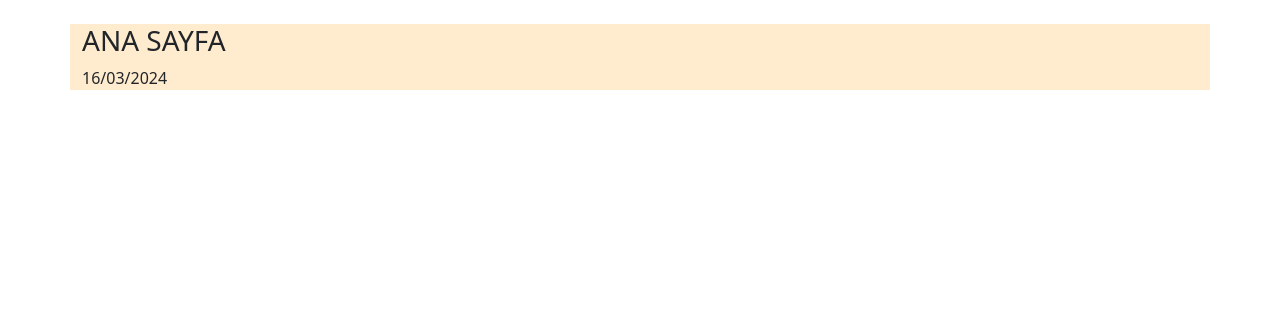
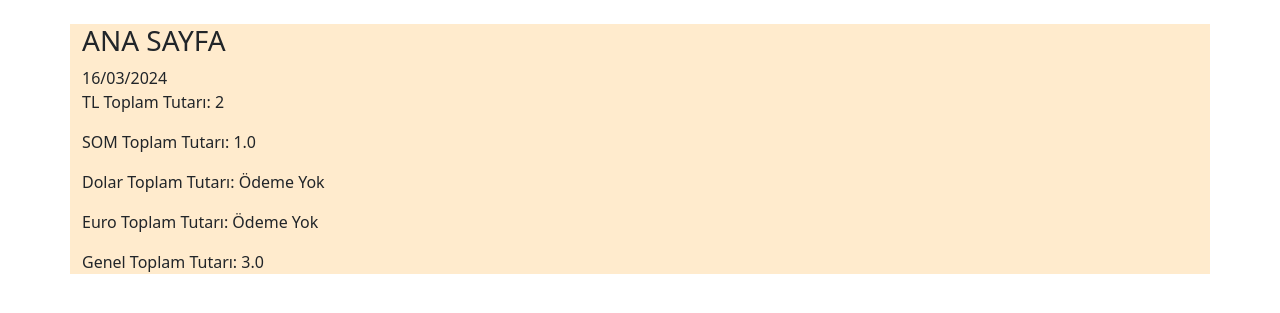
Before and after one commit to Yuziba/muhasebe03, a Django app: page / in a window 1280 px wide. Shown: the part 56-369 px from the top of the page. Run offline with Django 4.2, Linux system fonts and the light colour scheme; data comes from the database, SQL or seed files in the repository; both versions use the stored data as it was after the commit; some libraries are stand-ins or nearby versions.

Commit message:
anasayfada para birimlerine gore tutarlr gosterildi

```diff
--- a/muhapp/templates/muhapp/main.html
+++ b/muhapp/templates/muhapp/main.html
@@ -9,7 +9,30 @@
         <!-- deneme  -->
         {{bugunun_tarihi|date:'d/m/Y'}}
 
+        {% if tl_toplam_tutar %}
+        <p>TL Toplam Tutarı: {{ tl_toplam_tutar }}</p>
+    {% else %}
+        <p>TL Toplam Tutarı: Ödeme Yok</p>
+    {% endif %}
 
+    {% if som_toplam_tutar %}
+        <p>SOM Toplam Tutarı: {{ som_toplam_tutar }}</p>
+    {% else %}
+        <p>SOM Toplam Tutarı: Ödeme Yok</p>
+    {% endif %}
+
+    {% if dolar_toplam_tutar %}
+        <p>Dolar Toplam Tutarı: {{ dolar_toplam_tutar }}</p>
+    {% else %}
+        <p>Dolar Toplam Tutarı: Ödeme Yok</p>
+    {% endif %}
+
+    {% if euro_toplam_tutar %}
+        <p>Euro Toplam Tutarı: {{ euro_toplam_tutar }}</p>
+    {% else %}
+        <p>Euro Toplam Tutarı: Ödeme Yok</p>
+    {% endif %}
+    <p>Genel Toplam Tutarı: {{ toplam_tutar }}</p>
 
 
 
--- a/muhapp/urls.py
+++ b/muhapp/urls.py
@@ -23,6 +23,7 @@ urlpatterns = [
     path('register_onay_dataBase_kayit', views.register_onay_dataBase_kayit, name="register_onay_dataBase_kayit"),
     path('edit_onay_bilgi/<int:id>/', views.edit_onay_bilgi, name='edit_onay_bilgi'),
 
+    path('defter_onay_list/', views.filter_onay_list, name="filter_onay_list"),
     path('deneme/',views.deneme, name="deneme"),
 
 ]
--- a/muhapp/views.py
+++ b/muhapp/views.py
@@ -19,7 +19,29 @@ class MainView(TemplateView):
     template_name = 'muhapp/main.html'
     def get_context_data(self, **kwargs):
         context = super().get_context_data(**kwargs)
-        context['bugunun_tarihi'] = timezone.now().date()
+        bugunun_tarihi = timezone.now().date()
+        tl_toplam_tutar = models.OnayRegisterModel.objects.filter(onay_tarih=bugunun_tarihi, onay_parabirimi="Lira").aggregate(toplam_tutar=Sum('onay_odemetutar'))['toplam_tutar']
+
+        # SOM için toplam tutar
+        som_toplam_tutar = models.OnayRegisterModel.objects.filter(onay_tarih=bugunun_tarihi, onay_parabirimi="Som").aggregate(toplam_tutar=Sum('onay_odemetutar'))['toplam_tutar']
+
+        # Dolar için toplam tutar
+        dolar_toplam_tutar = models.OnayRegisterModel.objects.filter(onay_tarih=bugunun_tarihi, onay_parabirimi="Dolar").aggregate(toplam_tutar=Sum('onay_odemetutar'))['toplam_tutar']
+
+        # Euro için toplam tutar
+        euro_toplam_tutar = models.OnayRegisterModel.objects.filter(onay_tarih=bugunun_tarihi, onay_parabirimi="Euro").aggregate(toplam_tutar=Sum('onay_odemetutar'))['toplam_tutar']
+
+        toplam_tutar = models.OnayRegisterModel.objects.filter(onay_tarih=bugunun_tarihi).aggregate(toplam_tutar=Sum('onay_odemetutar'))['toplam_tutar']
+
+        context = {
+        'bugunun_tarihi': bugunun_tarihi,
+        'tl_toplam_tutar': tl_toplam_tutar,
+        'som_toplam_tutar': som_toplam_tutar,
+        'dolar_toplam_tutar': dolar_toplam_tutar,
+        'euro_toplam_tutar': euro_toplam_tutar,
+        'toplam_tutar': toplam_tutar,
+    }
+
         return context
 #---------------------------------------------------------------------------------------------------------------------------- SignUp
 class SignUpView(CreateView):
@@ -186,23 +208,24 @@ def deneme(request):
     bugunun_tarihi = timezone.now().date()
 
     # TL için toplam tutar
-    tl_toplam_tutar = models.OnayRegisterModel.objects.filter(onay_tarih=bugunun_tarihi, onay_parabirimi="TL").aggregate(toplam_tutar=Sum('onay_odemetutar'))['toplam_tutar']
+    tl_toplam_tutar = models.OnayRegisterModel.objects.filter(onay_tarih=bugunun_tarihi, onay_parabirimi="Lira").aggregate(toplam_tutar=Sum('onay_odemetutar'))['toplam_tutar']
 
     # SOM için toplam tutar
-    som_toplam_tutar = models.OnayRegisterModel.objects.filter(onay_tarih=bugunun_tarihi, onay_parabirimi="SOM").aggregate(toplam_tutar=Sum('onay_odemetutar'))['toplam_tutar']
+    som_toplam_tutar = models.OnayRegisterModel.objects.filter(onay_tarih=bugunun_tarihi, onay_parabirimi="Som").aggregate(toplam_tutar=Sum('onay_odemetutar'))['toplam_tutar']
 
     # Dolar için toplam tutar
-    dolar_toplam_tutar = models.OnayRegisterModel.objects.filter(onay_tarih=bugunun_tarihi, onay_parabirimi="DOLAR").aggregate(toplam_tutar=Sum('onay_odemetutar'))['toplam_tutar']
+    dolar_toplam_tutar = models.OnayRegisterModel.objects.filter(onay_tarih=bugunun_tarihi, onay_parabirimi="Dolar").aggregate(toplam_tutar=Sum('onay_odemetutar'))['toplam_tutar']
 
     # Euro için toplam tutar
-    euro_toplam_tutar = models.OnayRegisterModel.objects.filter(onay_tarih=bugunun_tarihi, onay_parabirimi="EURO").aggregate(toplam_tutar=Sum('onay_odemetutar'))['toplam_tutar']
-
+    euro_toplam_tutar = models.OnayRegisterModel.objects.filter(onay_tarih=bugunun_tarihi, onay_parabirimi="Euro").aggregate(toplam_tutar=Sum('onay_odemetutar'))['toplam_tutar']
+    toplam_tutar = models.OnayRegisterModel.objects.filter(onay_tarih=bugunun_tarihi).aggregate(toplam_tutar=Sum('onay_odemetutar'))['toplam_tutar']
     context = {
         'bugunun_tarihi': bugunun_tarihi,
         'tl_toplam_tutar': tl_toplam_tutar,
         'som_toplam_tutar': som_toplam_tutar,
         'dolar_toplam_tutar': dolar_toplam_tutar,
         'euro_toplam_tutar': euro_toplam_tutar,
+        'toplam_tutar': toplam_tutar,
     }
 
     return render(request, 'muhapp/deneme.html', context)
```
Also changed, not shown: muhapp/templates/muhapp/deneme.html (+23 -4 lines), db.sqlite3.
